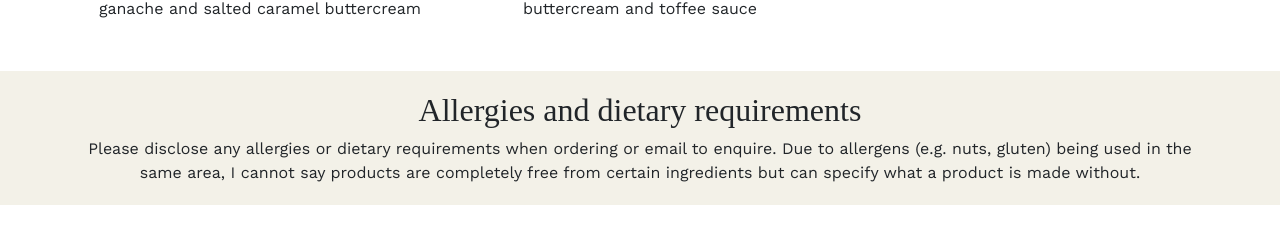
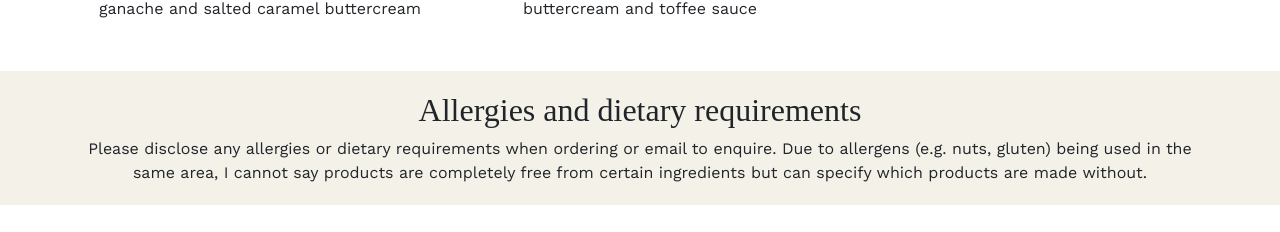
Before and after one commit to jsjf93/hestia-brochure, a Next.js app: page /celebration-cakes in a window 1280 px wide. Shown: the part 1578-1810 px from the top of the page. Built offline with nearby package versions, Linux system fonts and the light colour scheme; a web font is replaced by a local one.

Commit message:
Text amendment

```diff
--- a/components/page-components/celebration-cakes/AllergyHelp.tsx
+++ b/components/page-components/celebration-cakes/AllergyHelp.tsx
@@ -13,7 +13,7 @@ export const AllergyHelp = () => (
   <Wrapper>
     <Container>
       <SubTitle>Allergies and dietary requirements</SubTitle>
-      <Paragraph>Please disclose any allergies or dietary requirements when ordering or email to enquire. Due to allergens (e.g. nuts, gluten) being used in the same area, I cannot say products are completely free from certain ingredients but can specify what a product is made without.</Paragraph>
+      <Paragraph>Please disclose any allergies or dietary requirements when ordering or email to enquire. Due to allergens (e.g. nuts, gluten) being used in the same area, I cannot say products are completely free from certain ingredients but can specify which products are made without.</Paragraph>
     </Container>
   </Wrapper>
 );
```
